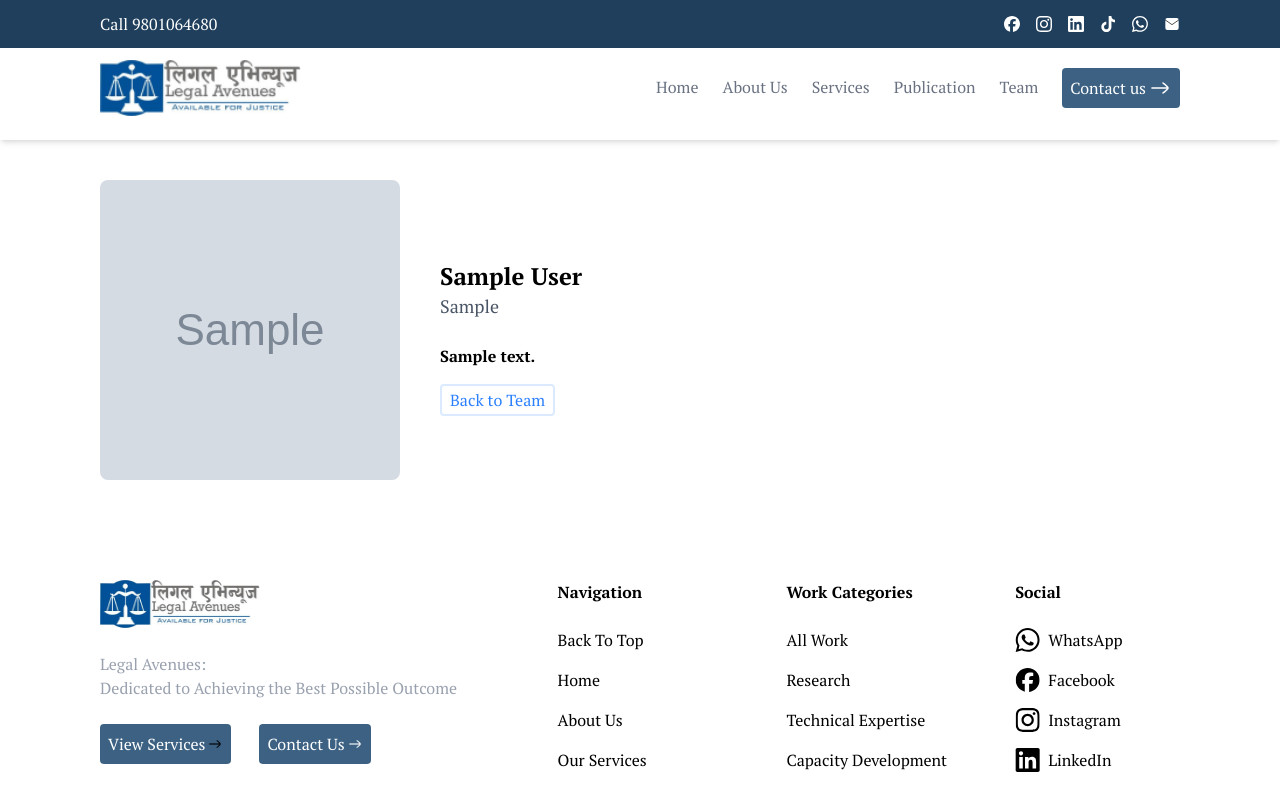
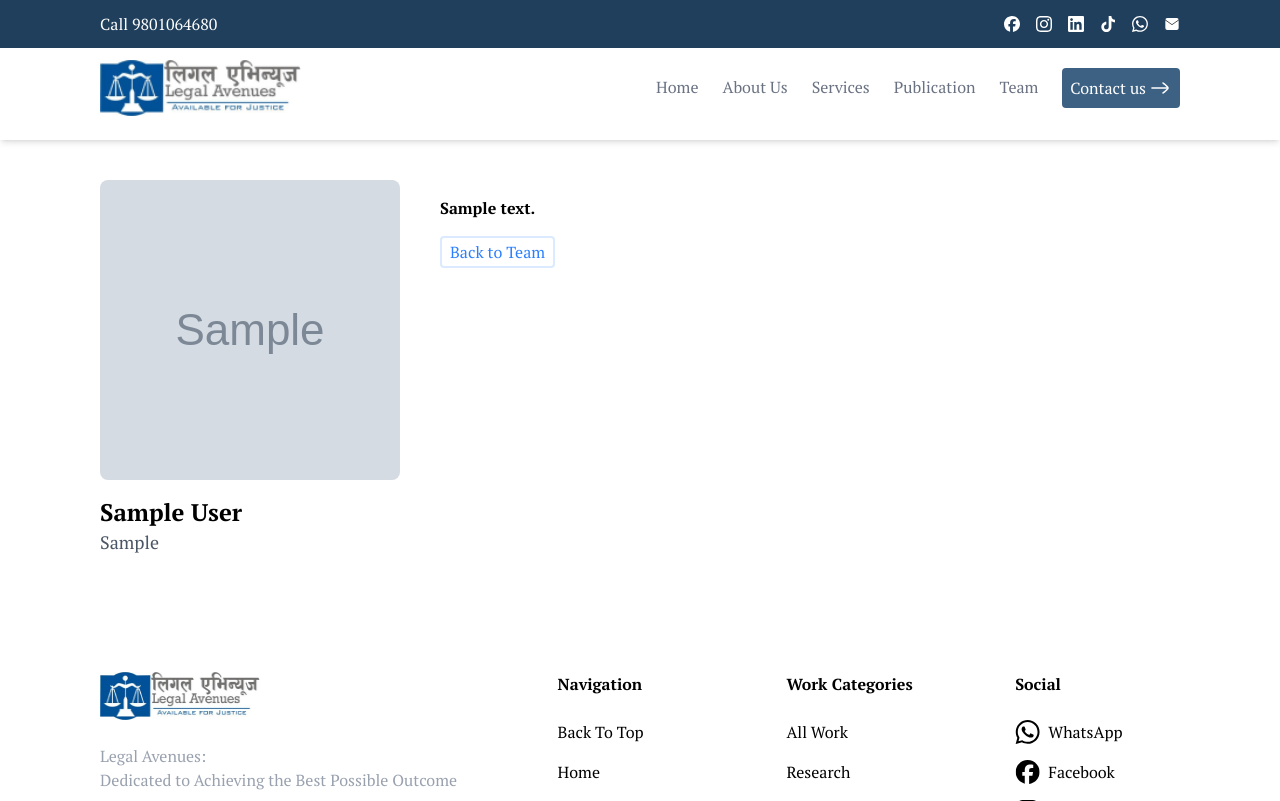
Before and after one commit to rajeshkhadka22e/leagal_backend, a Django app: page /team/sample/ in a window 1280 px wide. Shown: the top 801 px of the page. Run offline with Django 5.2, Linux system fonts and the light colour scheme; tables that the repository leaves empty hold one stand-in row (values such as "Sample post"); grey boxes marked "Sample" are stand-in pictures.

Commit message:
updated requirementx.txt

```diff
--- a/core/models.py
+++ b/core/models.py
@@ -20,9 +20,9 @@ class TeamMember(models.Model):
     name = models.CharField("Name", max_length=100)
     position =models.CharField(max_length=200)
     lawyer_image = ImagePickerField()
-    description = HTMLField("Description")
+    description = HTMLField()
     slug = models.SlugField("Slug", blank=True, null=True)
-    number = models.IntegerField("Order Number", default=20)
+    number = models.IntegerField("order", null=True)
     class Meta:
         verbose_name = "Team Member"
         verbose_name_plural = "Team Members"
--- a/requirements.txt
+++ b/requirements.txt
@@ -1,11 +1,15 @@
 asgiref==3.8.1
+bleach==6.2.0
 certifi==2025.1.31
 charset-normalizer==3.4.1
 Django==5.1.6
+django-dashub==1.0.1
 django-filehub==3.0
+django-tinymce==4.1.0
 idna==3.10
 pillow==11.1.0
 requests==2.32.3
 sqlparse==0.5.3
 typing_extensions==4.12.2
 urllib3==2.3.0
+webencodings==0.5.1
--- a/static/js/script.js
+++ b/static/js/script.js
@@ -44,10 +44,13 @@
 document.addEventListener("DOMContentLoaded", function () {
     const popupModal = document.getElementById("popupModal");
     const popupContent = popupModal.querySelector("div"); // The inner content box
+    const popupOverlay = document.getElementById("popupOverlay");
+
 
     function openPopup(element) {
         const title = element.querySelector("h3").innerText;
         const content = element.querySelector("p").innerText;
+        // popupOverlay.classList.remove("hidden");
         document.getElementById("popupTitle").innerText = title;
         document.getElementById("popupContent").innerText = content;
         popupModal.classList.remove("hidden");
@@ -55,6 +58,8 @@ document.addEventListener("DOMContentLoaded", function () {
 
     function closePopup() {
         popupModal.classList.add("hidden");
+        // popupOverlay.classList.add("hidden");
+
     }
 
     // Close when clicking outside the content box
--- a/templates/index.html
+++ b/templates/index.html
@@ -144,12 +144,12 @@
                             -ms-overflow-style: none; /* Hide scrollbar for IE and Edge */
                         }
                 </style>
-                <div class="cart flex-shrink-0 w-[300px]" onclick="openPopup(this)">
+                <div class="cart flex-shrink-0 w-[300px] cursor-pointer " onclick="openPopup(this)">
                     <figure>
                         <img class="w-full h-[150px] object-cover rounded-t-lg" src="{% static 'image/criminal.jpeg' %}"
                             alt="">
                     </figure>
-                    <div class="bg-white px-3 text-center rounded-b-lg py-3 crusor-pointer">
+                    <div class="bg-white px-3 text-center rounded-b-lg py-3 cursor-pointer ">
                         <h3 class="text-sm font-bold text-black">Criminal Law
                         </h3>
                         <p class="text-sm text-black line-clamp-2 overflow-hidden">We provide legal defense and
@@ -158,16 +158,16 @@
                             White-collar crimes and fraud cases
                             Criminal defense litigation
                             Anti-corruption laws and investigations</p>
-                        <button class="readMore text-blue-600 text-sm mt-1">Read More</button>
+                        <button class="readMore text-blue-600 text-sm mt-1 cursor-pointer ">Read More</button>
                     </div>
                 </div>
 
-                <div class="cart flex-shrink-0 w-[300px]" onclick="openPopup(this)">
+                <div class="cart flex-shrink-0 w-[300px] cursor-pointer " onclick="openPopup(this)">
                     <figure>
                         <img class="w-full h-[150px] object-cover rounded-t-lg"
                             src="{% static 'image/Bankruptcy-Law.jpg' %}" alt="">
                     </figure>
-                    <div class="bg-white px-3 text-center rounded-b-lg py-3">
+                    <div class="bg-white px-3 text-center rounded-b-lg py-3 cursor-pointer ">
                         <h3 class="text-sm font-bold text-black">Banking & Finance Law</h3>
                         <p class="text-sm text-black line-clamp-2 overflow-hidden relative">We provide legal assistance
                             in financial transactions, banking regulations, and compliance...
@@ -182,11 +182,11 @@
                                 </span>
                             </span>
                         </p>
-                        <button class="readMore text-blue-600 text-sm mt-1">Read More</button>
+                        <button class="readMore text-blue-600 text-sm mt-1 cursor-pointer ">Read More</button>
                     </div>
                 </div>
 
-                <div class="cart flex-shrink-0 w-[300px]" onclick="openPopup(this)">
+                <div class="cart flex-shrink-0 w-[300px] cursor-pointer " onclick="openPopup(this)">
                     <figure>
                         <img class="w-full h-[150px] object-cover rounded-t-lg" src="{% static 'image/criminal.jpeg' %}"
                             alt="">
@@ -205,7 +205,7 @@
                     </div>
                 </div>
 
-                <div class="cart flex-shrink-0 w-[300px]" onclick="openPopup(this)">
+                <div class="cart flex-shrink-0 w-[300px] cursor-pointer " onclick="openPopup(this)">
                     <figure>
                         <img class="w-full h-[150px] object-cover rounded-t-lg"
                             src="{% static 'image/Bankruptcy-Law.jpg' %}" alt="">
@@ -233,7 +233,7 @@
 
 
 
-                <div class="cart flex-shrink-0 w-[300px]" onclick="openPopup(this)">
+                <div class="cart flex-shrink-0 w-[300px] cursor-pointer " onclick="openPopup(this)">
                     <figure>
                         <img class="w-full h-[150px] object-cover rounded-t-lg"
                             src="{% static 'image/Bankruptcy-Law.jpg' %}" alt="">
@@ -262,15 +262,19 @@
 
     </section>
 
+    <div id="popupOverlay" class="h"></div> <!-- Overlay for darkening background -->
+
     <!-- Popup Modal -->
-<div id="popupModal" class="hidden fixed inset-0 bg-transparent flex items-center justify-center z-50">
-    <!-- Added 'flex items-center justify-center' to center the popup -->
-    <div class="bg-white p-6 rounded-lg w-[400px] bg-opacity-60 text-center mx-auto">
-        <h3 id="popupTitle" class="text-lg font-bold text-black"></h3>
-        <p id="popupContent" class="text-sm text-black mt-2"></p>
-        <button onclick="closePopup()" class="mt-3 bg-[#274F74] text-white px-4 py-2 rounded-md">Complete</button>
+    <div id="popupModal" class="hidden fixed inset-0 bg-gray-500 flex items-center justify-center opacity-50 z-30">
+        <!-- Added 'flex items-center justify-center' to center the popup -->
+        <div class="bg-black p-6 rounded-lg text-white w-[400px] opacity-100 text-center mx-auto z-50">
+            <h3 id="popupTitle" class="text-lg font-bold "></h3>
+            <p id="popupContent" class="text-sm  mt-2"></p>
+            <button onclick="closePopup()" class="mt-3 bg-[#274F74] text-white px-4 py-2 rounded-md">Complete</button>
+        </div>
     </div>
-</div>
+
+
 
 
 
--- a/templates/publication.html
+++ b/templates/publication.html
@@ -2,7 +2,7 @@
 {% load static %}
 
 {% block hero %}
-<section class="px-[100px]">
+<section class="px-[100px] py-3">
   <div class="space-y-10">
     {% for publications in publications %}
     <div class="card flex items-center gap-20">
--- a/templates/team_member_detail.html
+++ b/templates/team_member_detail.html
@@ -2,28 +2,24 @@
 {% load static %}
 
 {% block hero %}
-<div class="px-[6.25rem] mx-auto mt-10 flex flex-wrap gap-10 items-center">
-    <div class="w-full sm:w-auto">
+<div class="px-[6.25rem] mx-auto mt-10 flex flex-wrap gap-10">
+    <!-- Sticky Section -->
+    <div class="w-full sm:w-auto mb-4 sticky top-4 h-max">
         <img class="w-[300px] h-[300px] object-cover rounded-lg" src="{{ team_member.lawyer_image }}" alt="{{ team_member.name }}">
+        <h1 class="text-2xl font-bold mt-4 capitalize">{{ team_member.name }}</h1>
+        <h2 class="text-lg text-gray-600 capitalize">{{ team_member.position|safe }}</h2>
     </div>
 
+    <!-- Main Content Section -->
     <div class="flex-1 min-w-[300px]">
-        <h1 class="text-2xl font-bold mt-4 capitalize">{{ team_member.name }}</h1>
-        <h2 class="text-lg text-gray-600 capitalize">{{ team_member.position|safe}}</h2>
-
-        <div class="mt-6">
-                <div class="description-item mt-4">
-                    <p class="font-semibold text-uppercase">{{ team_member.description|safe }}</p>
-
-                </div>
+        <div class="mt-0">
+            <div class="description-item mt-4">
+                <div class="font-semibold text-uppercase">{{ team_member.description|safe }}</div>
+            </div>
         </div>
-
         <a href="{% url 'core:team' %}" class="text-blue-500 mt-4 inline-block border-2 border-blue-100 rounded px-2 py-0.5">
             Back to Team
         </a>
     </div>
-
 </div>
-
-
 {% endblock %}
```
Also changed, not shown: config/settings.py (+10 -4 lines), core/admin.py (+4 -4 lines), core/migrations/0018_alter_teammember_number.py (added), media/1-2.jpeg (deleted), media/1-3.jpeg (deleted), media/1-4.jpeg (deleted), media/7-1.jpg (deleted), media/thumbs/11.jpeg (added), media/uploads/1-1.jpeg (renamed from media/1-1.jpeg).
